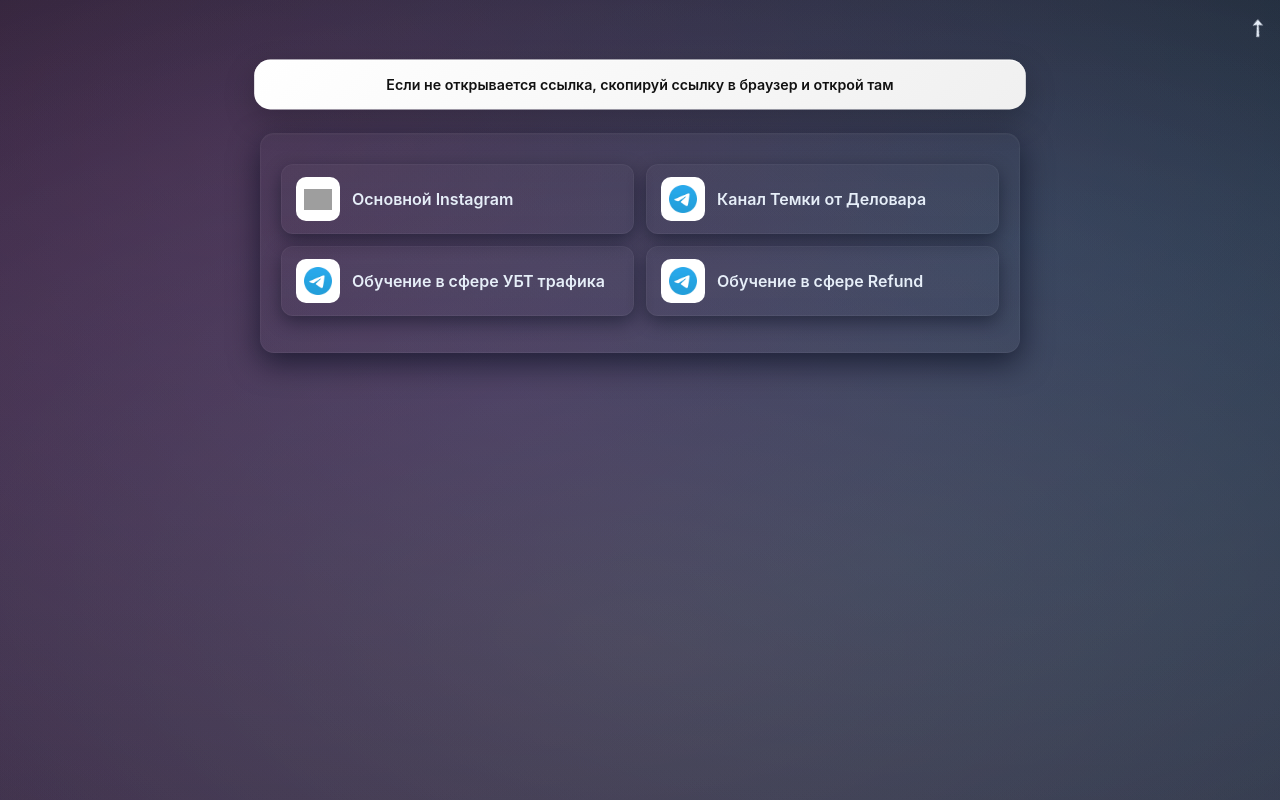
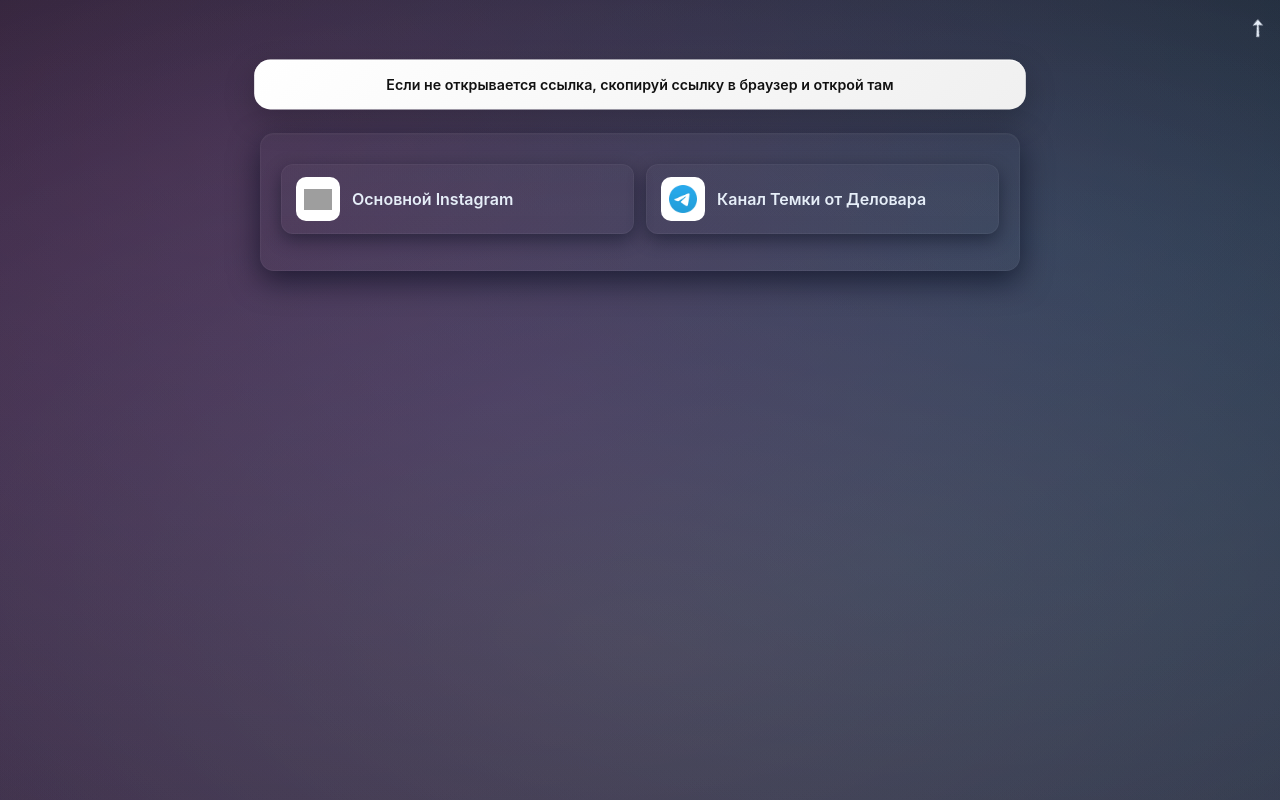
Before and after one commit to govvverment/mason2, a plain HTML site: page index.html in a window 1280 px wide. Drawn offline with Linux system fonts and the light colour scheme; grey boxes are pictures that could not be loaded.

Commit message:
Fix HTML encoding issues in index.html

```diff
--- a/index.html
+++ b/index.html
@@ -143,21 +143,13 @@
 
   <main class="card" role="main">
     <section class="links" aria-label="Ссылки на каналы">
-      <a class="btn" href="https://www.instagram.com/delovar_production?igsh=cmJ0bXA1enA4MTJy" target="_blank" rel="noopener noreferrer">
+      <a class="btn" href="https://www.instagram.com/delovar_production?igsh=MXR6bzR0cXNoeTR1cg%3D%3D&utm_source=qr" target="_blank" rel="noopener noreferrer">
         <span class="icon"><img src="insta.png" alt="Telegram" style="width:28px;height:28px;object-fit:contain;" /></span>
         <span>Основной Instagram</span>
       </a>
-      <a class="btn" href="https://t.me/+WjXolheHHWE3NGEy" target="_blank" rel="noopener noreferrer">
+      <a class="btn" href="https://t.me/+WXX2BLzg3Q04NGMy" target="_blank" rel="noopener noreferrer">
         <span class="icon"><img src="telegram.png" alt="Telegram" style="width:28px;height:28px;object-fit:contain;" /></span>
         <span>Канал Темки от Деловара </span>
-      </a>
-      <a class="btn" href="https://t.me/+WjXolheHHWE3NGEy" target="_blank" rel="noopener noreferrer">
-        <span class="icon"><img src="telegram.png" alt="Telegram" style="width:28px;height:28px;object-fit:contain;" /></span>
-        <span>Обучение в сфере УБТ трафика</span>
-      </a>
-      <a class="btn" href="https://t.me/+WjXolheHHWE3NGEy" target="_blank" rel="noopener noreferrer">
-        <span class="icon"><img src="telegram.png" alt="Telegram" style="width:28px;height:28px;object-fit:contain;" /></span>
-        <span>Обучение в сфере Refund</span>
       </a>
     </section>
   </main>
```
